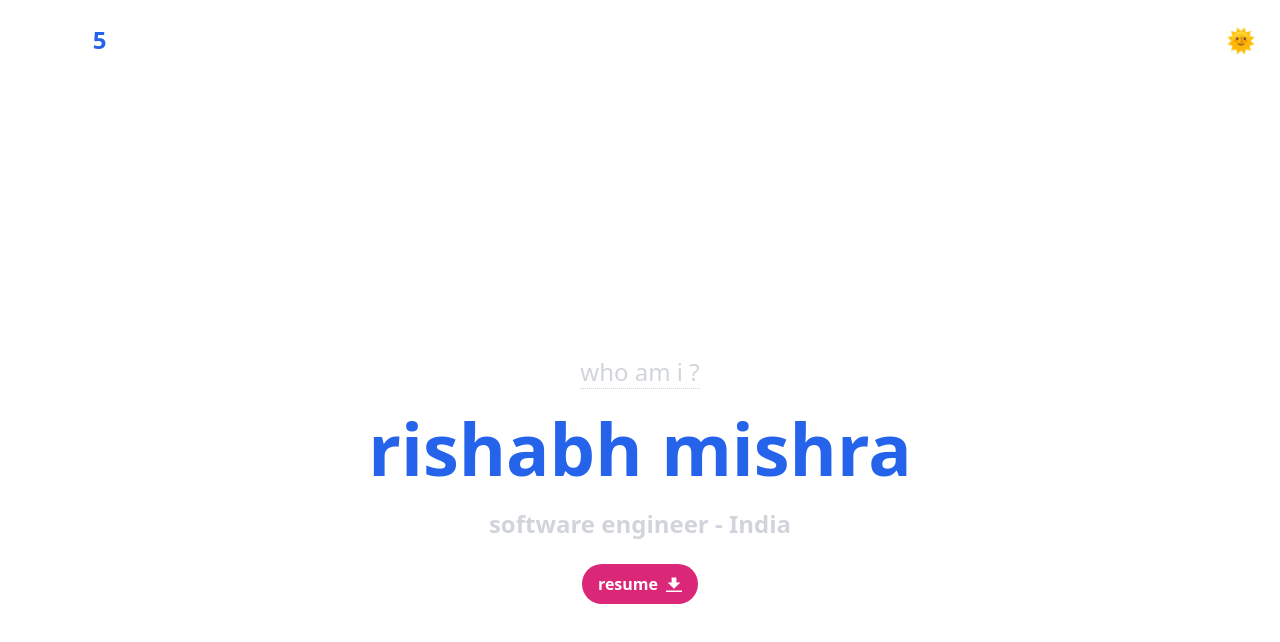
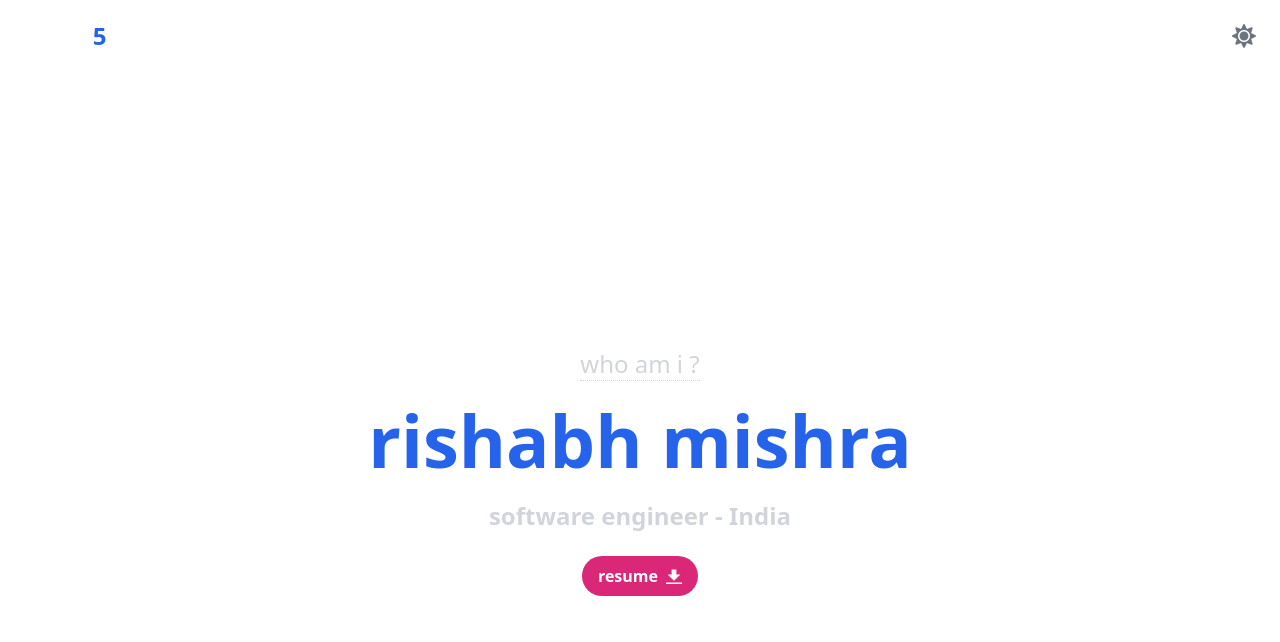
Before and after one commit to rishmi5h/portfolio, a React (Vite) app: page / in a window 1280 px wide. Shown: the top 642 px of the page. Built offline with nearby package versions, Linux system fonts and the light colour scheme.

Commit message:
Update Navbar.tsx

```diff
--- a/src/components/Navbar.tsx
+++ b/src/components/Navbar.tsx
@@ -1,3 +1,4 @@
+import { FaMoon, FaSun } from 'react-icons/fa';
 import { Link } from 'react-router-dom';
 import {
   darkModeColor,
@@ -47,8 +48,8 @@ const Navbar = () => {
           <NavLink to="/contact">contact</NavLink>
         </div> */}
         <div>
-          <button className="p-2 text-2xl" onClick={toggleTheme}>
-            {isDarkMode ? '🌞' : '🌙'}
+          <button className="p-2 text-2xl text-gray-500" onClick={toggleTheme}>
+            {isDarkMode ? <FaSun /> : <FaMoon />}
           </button>
         </div>
       </div>
```
